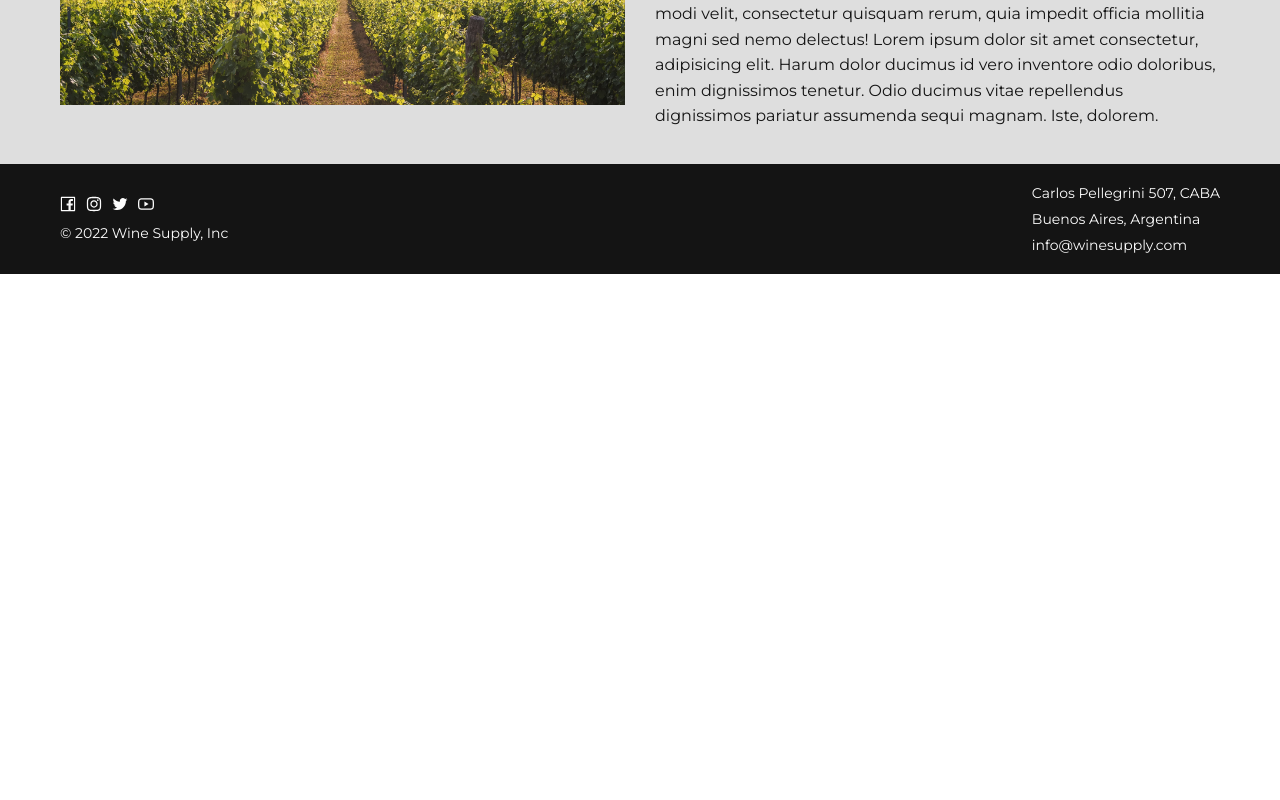
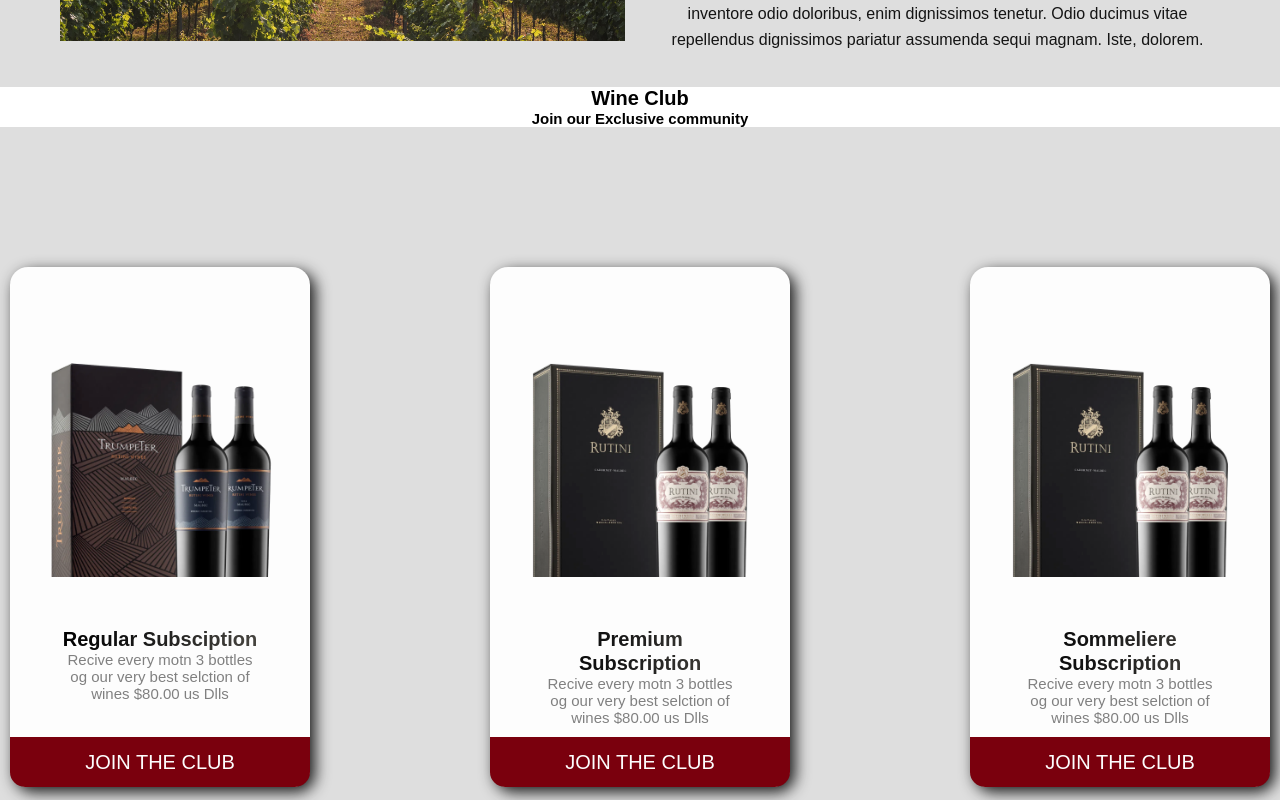
Before and after one commit to Wine-Supply/wine-supply-front, a React (Create React App) app: page / in a window 1280 px wide. Shown: the part 520-1320 px from the top of the page. Before the commit the page ends 800 px from the top, so only its background shows below. Built offline with nearby package versions, Linux system fonts and the light colour scheme.

Commit message:
'wineClub'

```diff
--- a/src/App.tsx
+++ b/src/App.tsx
@@ -1,9 +1,8 @@
 
 import Footer from "./components/footer/Footer";
 import AboutUs from "./components/section-about-us/AboutUs";
-
 import Navbar from "./components/nav/Navbar";
-
+import WineClubApp from "./components/section-wine-club/index";
 
 import "./App.css";
 
@@ -12,6 +11,7 @@ function App() {
     <div className="App">
       <Navbar />
       <AboutUs />
+      <WineClubApp />
       <Footer />
     </div>
   );
--- /dev/null
+++ b/src/components/section-wine-club/Types.ts
@@ -0,0 +1,7 @@
+export type CardType = {
+    title: string;
+    date: number;
+    imgUrl: string;
+    // color: string;
+  };
+  export{}
--- /dev/null
+++ b/src/components/section-wine-club/WineClub.tsx
@@ -0,0 +1,36 @@
+import { CardType } from "./Types";
+import {
+  CardWrapper,
+  CardImage,
+  CardTextWrapper,
+  CardTextTitle,
+  CardTextBody,
+  CardStatWrapper,
+  CardStats,
+  LinkText
+} from "./wineClubSections";
+import Tilt from "react-parallax-tilt";
+
+export const WineClub = ({ title, date, imgUrl }: CardType) => {
+  return (
+    <Tilt>
+      <CardWrapper>
+        <CardImage background={imgUrl} />
+        <CardTextWrapper>
+        <CardTextTitle>{title}</CardTextTitle>
+          <CardTextBody>
+          Recive every motn 3 bottles og our
+          very best selction of wines
+          $80.00 us Dlls
+           </CardTextBody>
+        </CardTextWrapper>
+      <CardStatWrapper>
+
+          <CardStats>
+            <LinkText href="#">JOIN THE CLUB</LinkText>
+          </CardStats>
+      </CardStatWrapper>
+       </CardWrapper>
+    </Tilt>
+  );
+};
--- /dev/null
+++ b/src/components/section-wine-club/index.tsx
@@ -0,0 +1,37 @@
+import "./styles.css";
+import { WineClub } from "./WineClub";
+import styled from "styled-components";
+import img1 from "./wineclub2.png";
+import img2 from "./wineclub1.png";
+
+
+const CardContainer = styled.div`
+  width: 100vw;
+  height: 100vh;
+  display: flex;
+  align-items: center;
+  justify-content: center;
+  background: #dedede;
+  overflow: hidden;
+`;
+
+const Separator = styled.span`
+  margin-left: 90px;
+  margin-right: 90px;
+`;
+
+export default function WineClubp() {
+  return (
+    <div className="App">
+      <h1>Wine Club</h1>
+      <h2>Join our Exclusive community</h2>
+      <CardContainer>
+        <WineClub title={"Regular Subsciption"} date={1} imgUrl={img1} />
+        <Separator />
+        <WineClub title={"Premium Subscription"} date={2} imgUrl={img2} />
+        <Separator />
+        <WineClub title={"Sommeliere Subscription"} date={2} imgUrl={img2} />
+      </CardContainer>
+    </div>
+  );
+}
--- /dev/null
+++ b/src/components/section-wine-club/styles.css
@@ -0,0 +1,4 @@
+.App {
+    font-family: sans-serif;
+    text-align: center;
+  }
--- /dev/null
+++ b/src/components/section-wine-club/wineClubSections.ts
@@ -0,0 +1,76 @@
+import styled from "styled-components";
+
+export const CardWrapper = styled.div`
+  display: grid;
+  grid-template-columns: 300px;
+  grid-template-rows: 310px 160px 50px;
+  grid-template-areas: "image" "text" "stats";
+  border-radius: 18px;
+  background: #fdfdfd;
+  box-shadow: 5px 5px 15px rgba(0, 0, 0, 0.9);
+  text-align: center;
+`;
+
+export const CardImage = styled.div<{ background: string }>`
+  grid-area: image;
+  background-image: url(${({ background }) => background});
+  border-top-left-radius: 15px;
+  border-top-right-radius: 15px;
+  background-size: cover;
+`;
+
+export const CardTextWrapper = styled.div`
+  grid-area: text;
+  margin: 50px;
+`;
+
+
+export const CardTextTitle = styled.h2`
+  margin-top: 0px;
+  font-size: 2rem;
+  box-sizing: border-box;
+  min-width: 0px;
+  line-height: 1.2;
+  margin: 0px;
+  background: linear-gradient(
+    90deg, rgba(0,0,0,1) 0%,
+    rgba(20,20,20,1) 35%,
+    rgba(71,69,64,1) 100%
+  );
+  background-clip: text;
+  -webkit-background-clip: text;
+  color: transparent;
+`;
+
+export const CardTextBody = styled.p`
+  color: grey;
+  font-size: 15px;
+  font-weight: 300;
+`;
+
+export const CardStatWrapper = styled.div`
+  grid-area: stats;
+  display: grid;
+  grid-template-columns: 1fr;
+  grid-template-rows: 1fr;
+  border-bottom-left-radius: 15px;
+  border-bottom-right-radius: 15px;
+  background: #7A000d;
+`;
+
+export const CardStats = styled.div`
+  display: flex;
+  align-items: center;
+  justify-content: center;
+  flex-direction: column;
+  color: var(--white);
+  padding: 10px;
+
+`;
+
+export const LinkText = styled.a`
+  color: #fdfdfd;
+  text-decoration: none;
+  font-size: 2rem;
+
+`;
```
Also changed, not shown: src/components/section-wine-club/wineclub1.png (added), src/components/section-wine-club/wineclub2.png (added).
